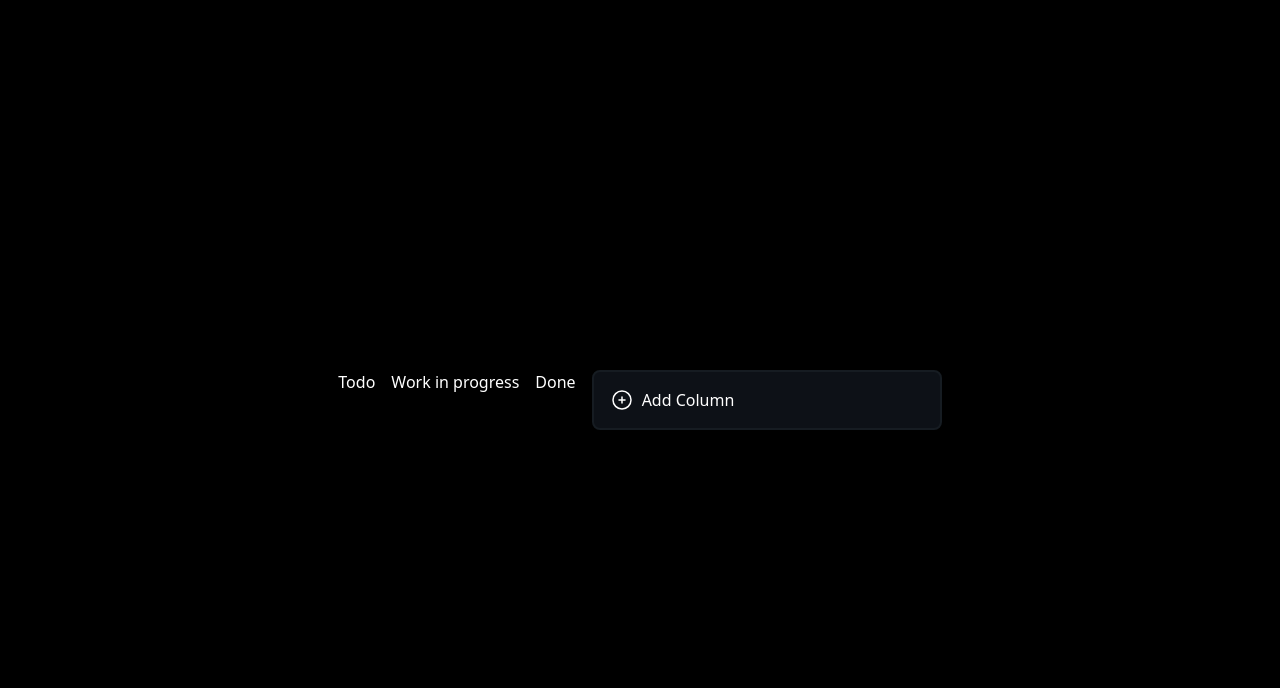
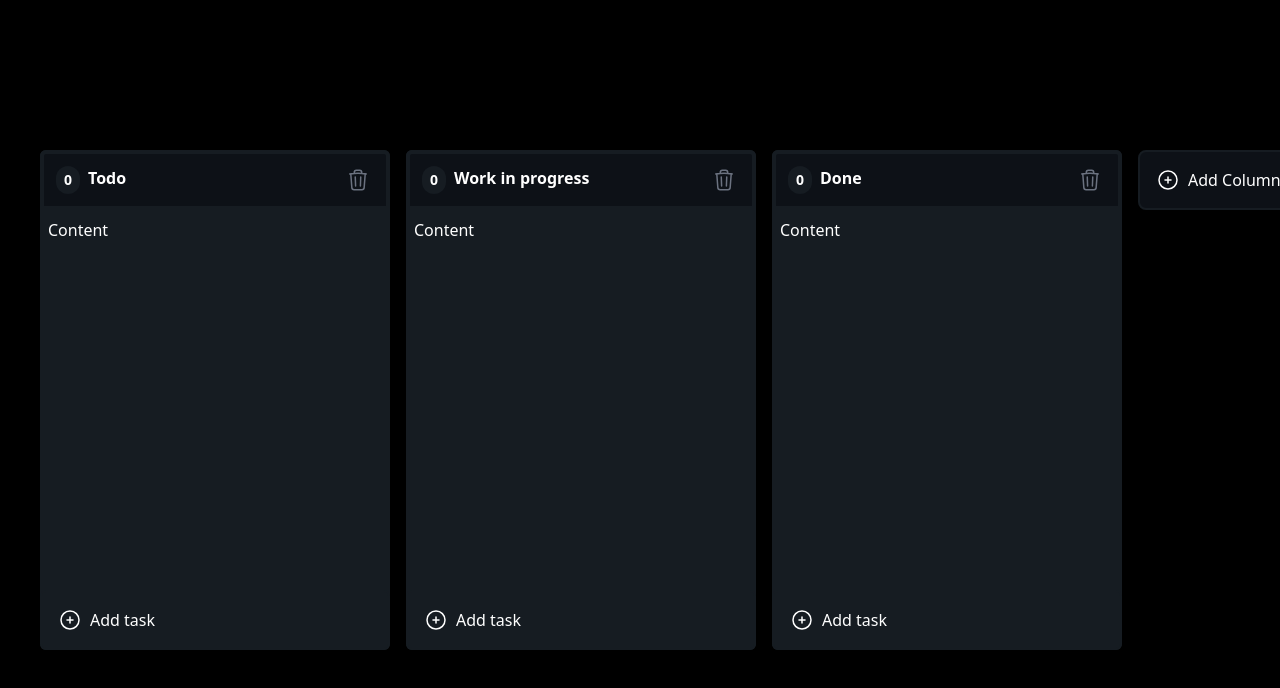
Before and after one commit to Dmitriifd/react-kanban-board, a React (Vite) app: page / in a window 1280 px wide. Shown: the top 688 px of the page. Built offline with nearby package versions, Linux system fonts and the light colour scheme.

Commit message:
ColumnContainer

```diff
--- /dev/null
+++ b/src/components/ColumnContainer.tsx
@@ -0,0 +1,83 @@
+import PlusIcon from '@icons/PlusIcon';
+import TrashIcon from '@icons/TrashIcon';
+import { Column, Task } from 'src/types';
+
+interface ColumnContainerProps {
+  column: Column;
+  deleteColumn: (id: string) => void;
+}
+
+const ColumnContainer = ({ column, deleteColumn }: ColumnContainerProps) => {
+  return (
+    <div
+      className="
+      bg-columnBackgroundColor
+        w-[350px]
+        h-[500px]
+        max-h-[500px]
+        rounded-md
+        flex
+        flex-col
+    ">
+      {/* Column title */}
+      <div
+        className="
+        bg-mainBackgroundColor
+          text-md
+          h-[60px]
+          cursor-grab
+          rounded-md
+          rounded-b-none
+          p-3
+          font-bold
+          border-columnBackgroundColor
+          border-4
+          flex
+          items-center
+          justify-between
+      ">
+        <div className="flex gap-2">
+          <div
+            className="
+            flex
+            justify-center
+            items-center
+            bg-columnBackgroundColor
+            px-2
+            py-1
+            text-sm
+            rounded-full
+        ">
+            0
+          </div>
+          {column.title}
+        </div>
+        <button
+          className="
+          stroke-gray-500
+          hover:stroke-white
+          hover:bg-columnBackgroundColor
+          rounded
+          px-1
+          py-2
+      "
+          onClick={() => deleteColumn(column.id)}>
+          <TrashIcon />
+        </button>
+      </div>
+      {/* Column task container */}
+      <div className="flex flex-grow flex-col gap-4 p-2 overflow-x-hidden overflow-y-auto">
+        Content
+      </div>
+      {/* Column footer */}
+      <button
+        className="flex gap-2 items-center border-columnBackgroundColor border-2 rounded-md p-4 border-x-columnBackgroundColor hover:bg-mainBackgroundColor hover:text-rose-500 active:bg-black"
+        >
+        <PlusIcon />
+        Add task
+      </button>
+    </div>
+  );
+};
+
+export default ColumnContainer;
--- a/src/components/KanbanBoard.tsx
+++ b/src/components/KanbanBoard.tsx
@@ -2,6 +2,7 @@ import PlusIcon from '@icons/PlusIcon';
 import { useState } from 'react';
 import { Column } from 'src/types';
 import { v4 as uuidv4 } from 'uuid';
+import ColumnContainer from './ColumnContainer';
 
 const defaultCols: Column[] = [
   {
@@ -44,9 +45,9 @@ const KanbanBoard = () => {
     ">
       <div className="m-auto flex gap-4">
         <div className="flex gap-4">
-            {columns.map((col) => (
-             <p key={col.id}>{col.title}</p>
-            ))}
+          {columns.map((col) => (
+            <ColumnContainer key={col.id} column={col} deleteColumn={(str: string) => {}} />
+          ))}
         </div>
         <button
           className="h-[60px] w-[350px]
--- a/src/types.ts
+++ b/src/types.ts
@@ -1,7 +1,7 @@
-export type Id = string | number;
+export type Id = string;
 
 export type Column = {
-  id: Id;
+  id: string;
   title: string;
 };
 
```
